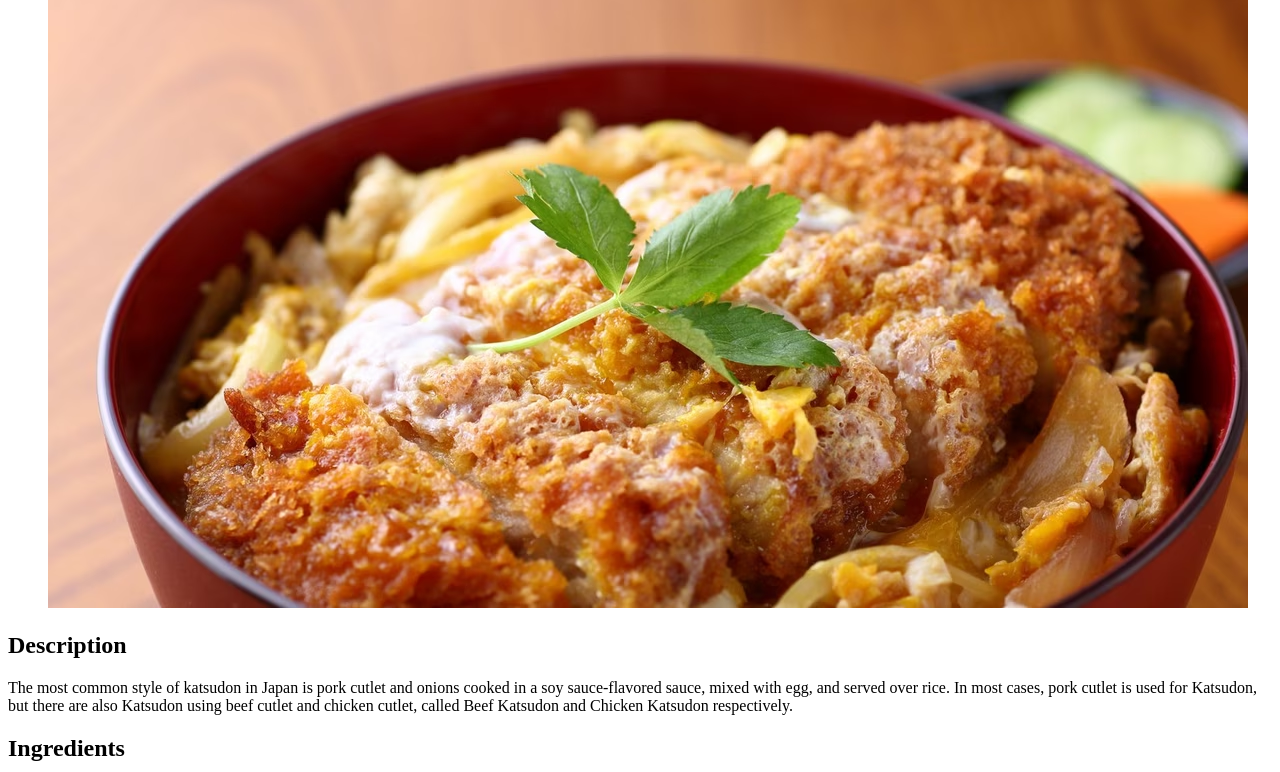
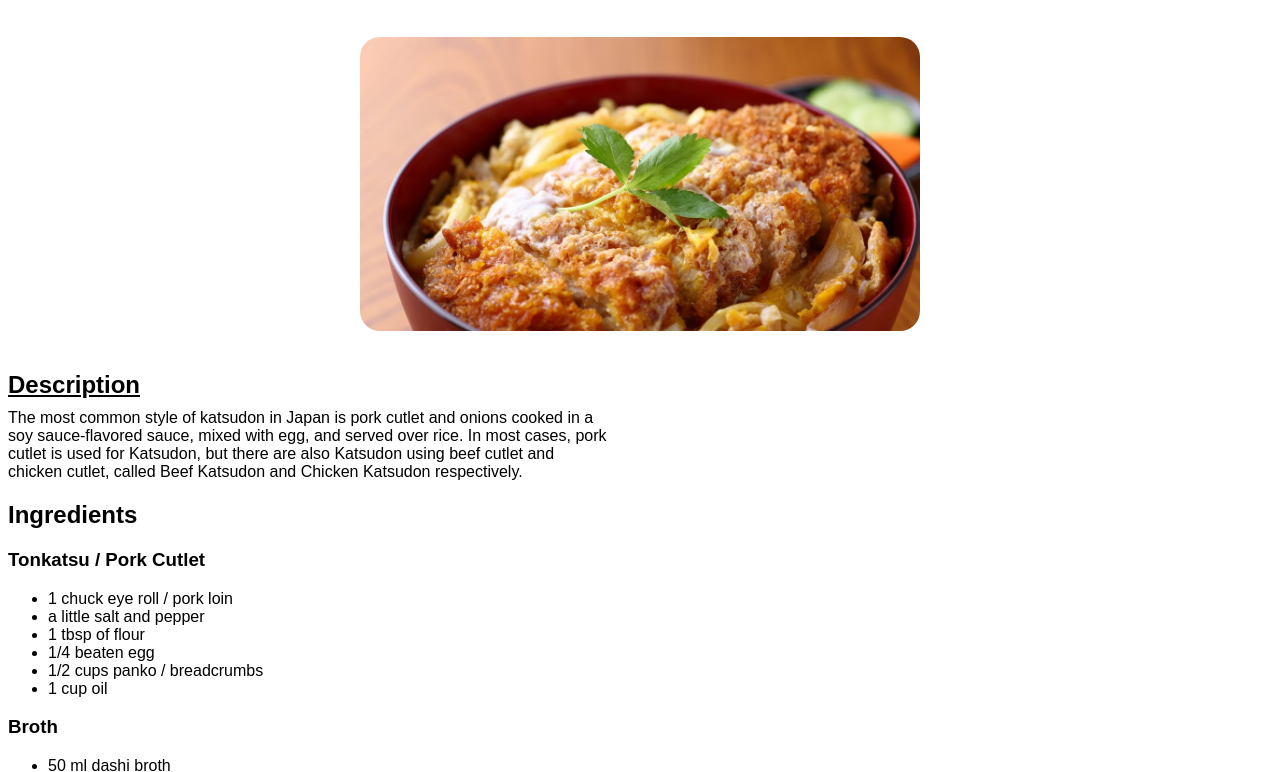
Before and after one commit to ThinkK1ng/odin-recipe, a plain HTML site: page recipes/katsudon.html in a window 1280 px wide. Shown: the part 102-874 px from the top of the page. Drawn offline with Linux system fonts and the light colour scheme; a web font is replaced by a local one.

Commit message:
add CSS to all pages.
Added a css file and linked it to all html pages with with styling.

```diff
--- a/recipes/katsudon.html
+++ b/recipes/katsudon.html
@@ -4,26 +4,32 @@
     <meta charset="UTF-8" />
     <meta name="viewport" content="width=device-width, initial-scale=1.0" />
     <title>Katsudon Recipe</title>
+
+    <link rel="stylesheet" href="../style.css" />
   </head>
-  <body>
+  <body class="katsu">
     <h1>Katsudon</h1>
-    <div>
-      <figure class="recipe__image--container">
+    <!-- Recipe img and desc -->
+    <div class="recipe__Image--container">
+      <figure class="recipe__image--wrapper">
         <img
           src="../assets/Katsudon Rice Bowl.avif"
-          class="reciped__image"
+          class="recipe__image"
           alt="Katsudon Image"
         />
       </figure>
-      <h2>Description</h2>
-      <p>
-        The most common style of katsudon in Japan is pork cutlet and onions
-        cooked in a soy sauce-flavored sauce, mixed with egg, and served over
-        rice. In most cases, pork cutlet is used for Katsudon, but there are
-        also Katsudon using beef cutlet and chicken cutlet, called Beef Katsudon
-        and Chicken Katsudon respectively.
-      </p>
+      <div class="recipe__desc">
+        <h2 class="recipe__desc--head">Description</h2>
+        <p class="recipe__desc--para">
+          The most common style of katsudon in Japan is pork cutlet and onions
+          cooked in a soy sauce-flavored sauce, mixed with egg, and served over
+          rice. In most cases, pork cutlet is used for Katsudon, but there are
+          also Katsudon using beef cutlet and chicken cutlet, called Beef
+          Katsudon and Chicken Katsudon respectively.
+        </p>
+      </div>
     </div>
+    <!-- Ingredients -->
     <div>
       <h2>Ingredients</h2>
       <h3>Tonkatsu / Pork Cutlet</h3>
@@ -51,16 +57,39 @@
           mitsuba leaf / spring onion / nori seaweed / parsley as your choice
         </li>
       </ul>
+    </div>
+    <!-- Instructions -->
+    <div>
       <h2>Instructions</h2>
       <h3>To Make Broth</h3>
       <ol>
-        <li>Combine 2 cups water and 2-inch piece kombu in a 1-quart saucepan and set over medium heat.</li>
-        <li>Remove the kombu from the water just before it comes to a full boil.</li>
-        <li>Add 1/2 cup loosely packed dried bonito flakes, if using, and let the water come to a rapid simmer. Continue simmering for about 1 minute.</li>
-        <li>Remove the pan from heat and let the bonito steep in the broth for an additional 5 minutes.</li>
-        <li>Strain the bonito flakes from the both. Add additional water, pouring through the strained bonito, if needed to make 2 cups.</li>
-        <li>The broth can be used immediately, refrigerated for up to a week, or frozen for up to 3 months.</li>
-        <li>In a small saucepan, bring the dashi broth, soy sauce, mirin, and sugar to a light boil.</li>
+        <li>
+          Combine 2 cups water and 2-inch piece kombu in a 1-quart saucepan and
+          set over medium heat.
+        </li>
+        <li>
+          Remove the kombu from the water just before it comes to a full boil.
+        </li>
+        <li>
+          Add 1/2 cup loosely packed dried bonito flakes, if using, and let the
+          water come to a rapid simmer. Continue simmering for about 1 minute.
+        </li>
+        <li>
+          Remove the pan from heat and let the bonito steep in the broth for an
+          additional 5 minutes.
+        </li>
+        <li>
+          Strain the bonito flakes from the both. Add additional water, pouring
+          through the strained bonito, if needed to make 2 cups.
+        </li>
+        <li>
+          The broth can be used immediately, refrigerated for up to a week, or
+          frozen for up to 3 months.
+        </li>
+        <li>
+          In a small saucepan, bring the dashi broth, soy sauce, mirin, and
+          sugar to a light boil.
+        </li>
       </ol>
       <h3>To Prepare Ingredients</h3>
       <ol>
@@ -69,28 +98,68 @@
       </ol>
       <h3>To Make Tonkatsu</h3>
       <ol>
-        <li>o prevent the pork from curling up, use a knife to cut the border between the fat and lean. **Be careful not to make a cut that goes all the way through, or the flavor and oil of the meat will be lost.</li>
-        <li>Using your fingers, massage the meat to soften it. If there are any hard parts, use a knife to cut the tendons.</li>
+        <li>
+          o prevent the pork from curling up, use a knife to cut the border
+          between the fat and lean. **Be careful not to make a cut that goes all
+          the way through, or the flavor and oil of the meat will be lost.
+        </li>
+        <li>
+          Using your fingers, massage the meat to soften it. If there are any
+          hard parts, use a knife to cut the tendons.
+        </li>
         <li>Season both sides with salt and pepper.</li>
-        <li>Sift the flour and sprinkle it evenly on both sides and remove excess flour.</li>
+        <li>
+          Sift the flour and sprinkle it evenly on both sides and remove excess
+          flour.
+        </li>
         <li>Dip in beaten egg.</li>
-        <li>Dredge in panko and press gently. It doesn’t have to be fluffy because panko will pop up during deep frying.</li>
+        <li>
+          Dredge in panko and press gently. It doesn’t have to be fluffy because
+          panko will pop up during deep frying.
+        </li>
       </ol>
       <h3>To Deep Fry</h3>
       <ol>
         <li>Heat oil in a deep pot or pan to 350ºF (180ºC).</li>
-        <li>Place a piece of panko or wooden chopsticks in the oil. When small bubbles appear around them, it’s ready to fry.</li>
-        <li>Add in the pork. Fry for 3 minutes on each side or until crispy and golden brown. **If you over-fry it, the meat will lose its moisture and become less juicy and dry.</li>
-        <li>Take out the pork and remove excess oil by holding it vertically for a few seconds. Place it on the wire rack or paper towel and let it sit for 5 minutes.</li>
-        <li>Cut the pork cutlet into 4-5 pieces by pressing the knife straight down instead of moving it back and forth.</li>
+        <li>
+          Place a piece of panko or wooden chopsticks in the oil. When small
+          bubbles appear around them, it’s ready to fry.
+        </li>
+        <li>
+          Add in the pork. Fry for 3 minutes on each side or until crispy and
+          golden brown. **If you over-fry it, the meat will lose its moisture
+          and become less juicy and dry.
+        </li>
+        <li>
+          Take out the pork and remove excess oil by holding it vertically for a
+          few seconds. Place it on the wire rack or paper towel and let it sit
+          for 5 minutes.
+        </li>
+        <li>
+          Cut the pork cutlet into 4-5 pieces by pressing the knife straight
+          down instead of moving it back and forth.
+        </li>
       </ol>
       <h3>To Cook Katsudon</h3>
       <ol>
         <li>Serve the cooked rice in a donburi bowl.</li>
-        <li>In a small frying pan (a frying pan for katsudon or oyakodon is recommended), add the broth that you have already made and onions and place over low heat. **Cover the frying pan with a lid if it’s possible (so the broth does not evaporate too quickly).</li>
-        <li>When the onions are cooked, pour in the beaten egg all over. Stir lightly.</li>
-        <li>Place the egg mixture on top of the rice when the egg is half-cooked.</li>
-        <li>Place the cutlet over egg mixture and garnish with mitsuba-leaf or parsley as your choice.</li>
+        <li>
+          In a small frying pan (a frying pan for katsudon or oyakodon is
+          recommended), add the broth that you have already made and onions and
+          place over low heat. **Cover the frying pan with a lid if it’s
+          possible (so the broth does not evaporate too quickly).
+        </li>
+        <li>
+          When the onions are cooked, pour in the beaten egg all over. Stir
+          lightly.
+        </li>
+        <li>
+          Place the egg mixture on top of the rice when the egg is half-cooked.
+        </li>
+        <li>
+          Place the cutlet over egg mixture and garnish with mitsuba-leaf or
+          parsley as your choice.
+        </li>
       </ol>
     </div>
   </body>
--- /dev/null
+++ b/style.css
@@ -0,0 +1,67 @@
+@import url('https://fonts.googleapis.com/css2?family=Italiana&family=KoHo:ital,wght@0,200;0,300;0,400;0,500;0,600;0,700;1,200;1,300;1,400;1,500;1,600;1,700&family=Poppins:ital,wght@0,100;0,200;0,300;0,400;0,500;0,600;0,700;0,800;0,900;1,100;1,200;1,300;1,400;1,500;1,600;1,700;1,800;1,900&family=Shadows+Into+Light&display=swap');
+
+* {
+    box-sizing: border-box;
+}
+
+h1 {
+    text-align: center;
+    font-size: 48px;
+}
+
+a {
+    text-decoration: none;
+}
+
+/* KATSUDON */
+.katsu {
+    font-family: "KoHo", sans-serif;
+}
+
+/* LASAGNA */
+
+.lasagna {
+    font-family: "Italiana", sans-serif;
+}
+
+/* SNICKERDOODLES */
+
+.cookie {
+    font-family: "Poppins", sans-serif;
+}
+
+
+/* RECIPE IMAGE */
+
+.recipe__image--container {
+    display: flex;
+align-items: center;
+}
+
+.recipe__image--wrapper {
+    display: flex;
+    max-width: 600px;
+    width: 600px;
+    padding: 20px;
+    justify-content: center;
+    margin: 0 auto;
+}
+
+.recipe__image {
+    border-radius: 20px;
+    width: 100%;
+}
+
+/* RECIPE DESCRIPTION */
+.recipe__desc {
+    max-width: 600px;
+}
+
+.recipe__desc--head {
+    margin-bottom: 10px;
+    text-decoration:underline;
+}
+
+.recipe__desc--para {
+    margin-top: 0px;
+}
```
Also changed, not shown: index.html (+2 -0 lines), recipes/lasagna.html (+4 -1 lines), recipes/snickerdoodle.html (+4 -1 lines), assets/Classic Lasagna scaled.jpg (added), assets/Snickerdoodles beauty.webp (added).
